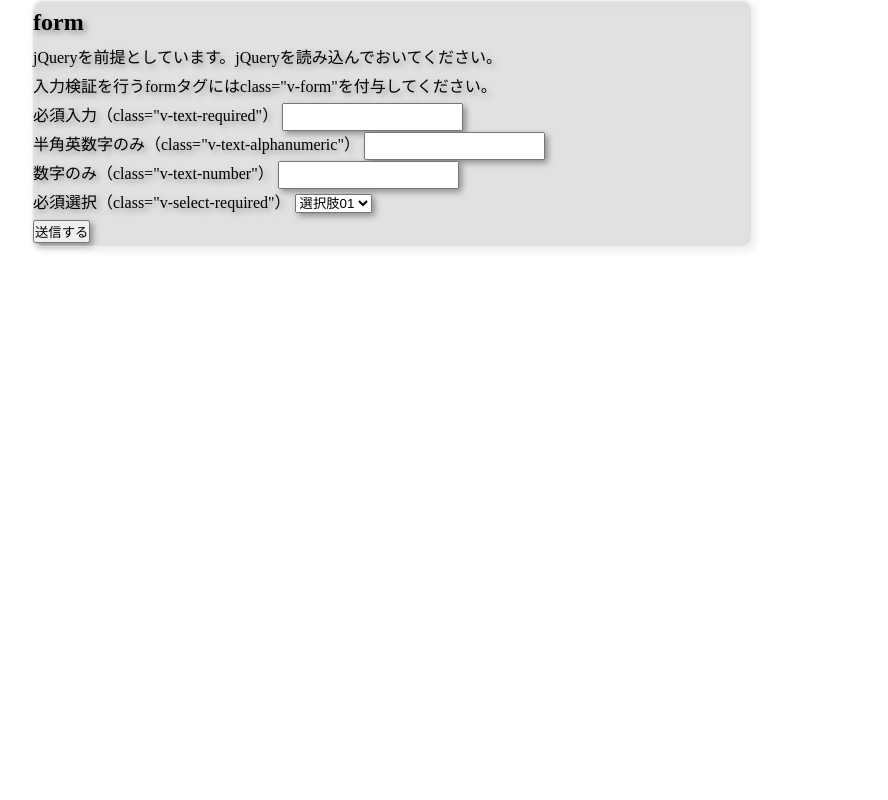
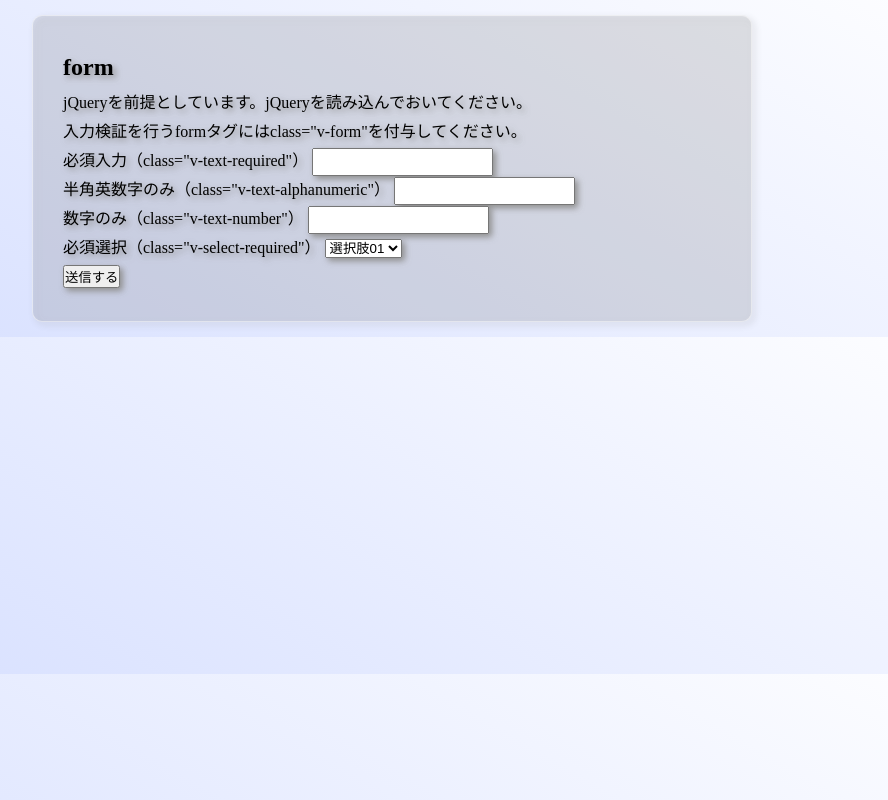
Before and after one commit to Uilou754/MinimalValidate.js, a plain HTML site: page docs/index.html in a window 1280 px wide. Shown: the whole page, without its empty margins (248-1136 px from the left). Drawn offline with Linux system fonts and the light colour scheme; a script that the page names is missing.

Commit message:
edit css

```diff
--- a/docs/scss/_common.scss
+++ b/docs/scss/_common.scss
@@ -6,15 +6,19 @@
 }
 
 body {
-    background: linear-gradient(#d5deff, #ffffff, 30deg);
+    width: 100%;
+    height: 100%;
+    background: linear-gradient(30deg, #d5deff, #ffffff);
 }
 
 .contents {
     margin: 0px auto;
+    padding: 15px;
     max-width: 720px;
 }
 
 form {
+    padding: 30px;
     background: rgba(50, 50, 50, 0.1);
     border: 1px solid rgba(255, 255, 255, 0.5);
     border-radius: 10px;
```
Also changed, not shown: docs/css/style.css.
